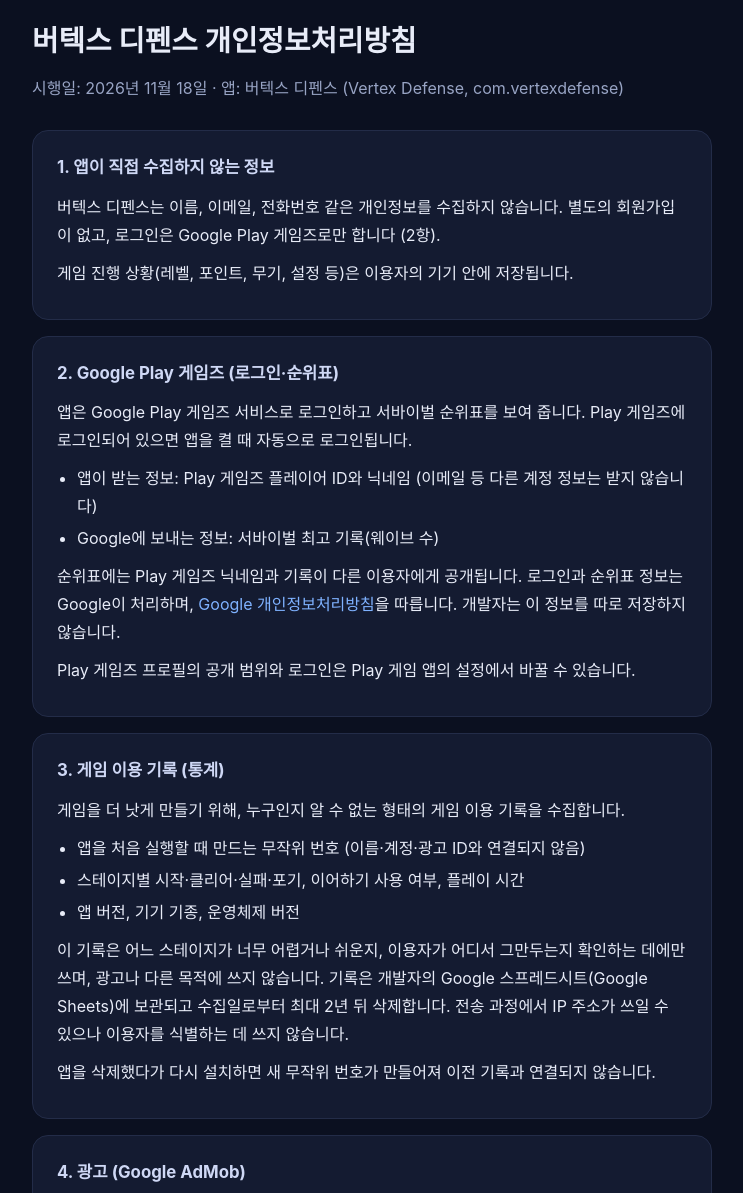
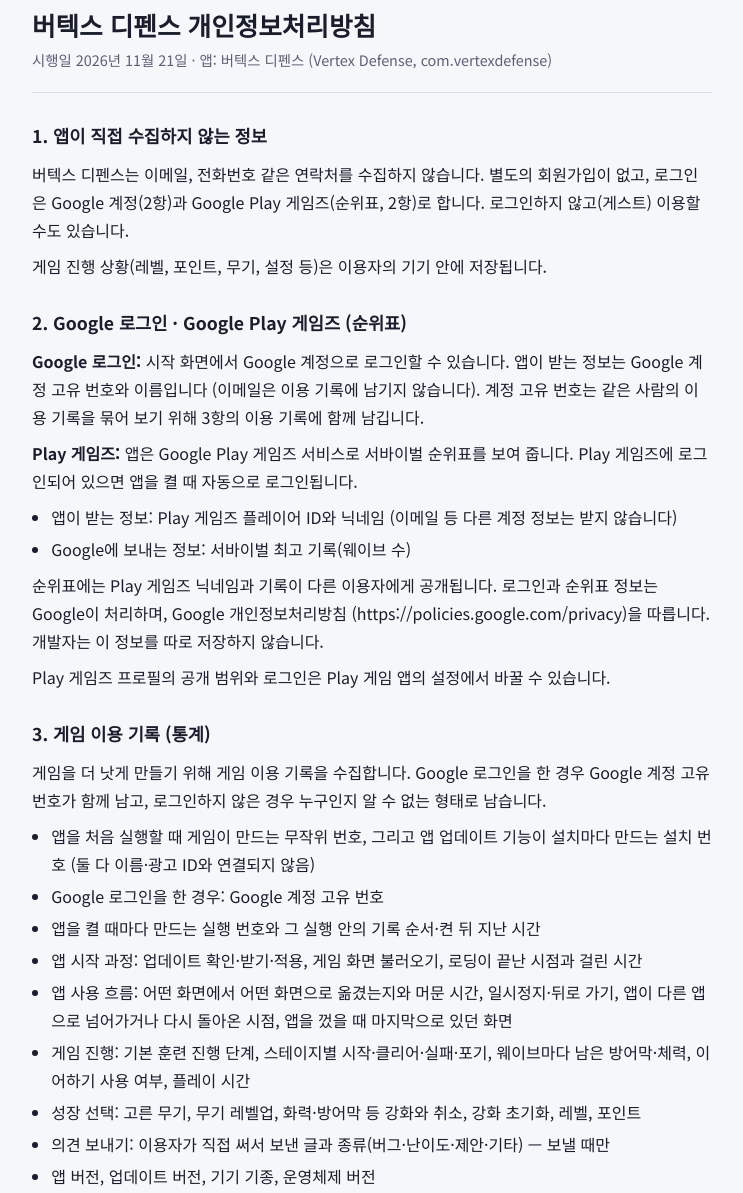
Before and after one commit to mathtkmj2-alt/mathtkmj2-alt.github.io, a plain HTML site: page privacy.html in a window 1280 px wide. Shown: the part 40-1233 px from the top of the page, without its empty margins (268-1011 px from the left). Drawn offline with Linux system fonts and the light colour scheme.

Commit message:
개인정보처리방침 최신화: Google 로그인·계정 고유번호, 이용 기록 상세, 삭제 요청 안내

```diff
--- a/privacy.html
+++ b/privacy.html
@@ -2,72 +2,87 @@
 <html lang="ko">
 <head>
 <meta charset="utf-8">
+<title>버텍스 디펜스 개인정보처리방침</title>
+<link rel="stylesheet" href="https://fonts.googleapis.com/css2?family=Noto+Sans+KR:wght@400;500;700&display=swap">
 <meta name="viewport" content="width=device-width, initial-scale=1">
-<title>개인정보처리방침 — 버텍스 디펜스</title>
 <style>
-  :root { color-scheme: dark; }
-  * { box-sizing: border-box; }
+  /* 한 단짜리 문서: 읽기 폭 고정, 조항마다 제목 */
+  :root {
+    --bg: #f6f7fb;
+    --fg: #1a1d2b;
+    --muted: #5b6075;
+    --rule: #dde0ea;
+    --accent: #2563c9;
+    --font: "Noto Sans KR", "Apple SD Gothic Neo", "Malgun Gothic", system-ui, sans-serif;
+  }
+  @media (prefers-color-scheme: dark) {
+    :root:not([data-theme="light"]) { --bg: #0e1020; --fg: #e6e8f2; --muted: #9ba0b8; --rule: #262a40; --accent: #6fa4ff; color-scheme: dark; }
+  }
+  :root[data-theme="dark"] { --bg: #0e1020; --fg: #e6e8f2; --muted: #9ba0b8; --rule: #262a40; --accent: #6fa4ff; color-scheme: dark; }
   body {
-    margin: 0;
-    font-family: -apple-system, BlinkMacSystemFont, "Apple SD Gothic Neo", "Malgun Gothic", "Noto Sans KR", sans-serif;
-    background: #0b1020;
-    color: #e8ecf8;
-    line-height: 1.75;
+    background: var(--bg); color: var(--fg); font-family: var(--font); font-size: 16px; line-height: 1.75;
+    padding-block: 40px 64px;
+    padding-left: max(16px, env(safe-area-inset-left, 0px)); padding-right: max(16px, env(safe-area-inset-right, 0px));
   }
-  .wrap { max-width: 720px; margin: 0 auto; padding: 56px 20px 72px; }
-  h1 { font-size: 1.8rem; margin: 0 0 8px; }
-  .sub { color: #98a4c4; margin: 0 0 28px; }
-  .card {
-    background: #141b31;
-    border: 1px solid #232c48;
-    border-radius: 16px;
-    padding: 22px 24px;
-    margin: 0 0 16px;
-  }
-  h2 { font-size: 1.05rem; margin: 0 0 10px; color: #cfd8f5; }
-  p { margin: 0 0 10px; }
-  ul { margin: 0 0 10px; padding-left: 20px; }
-  li { margin: 4px 0; }
-  a { color: #7fb2ff; text-decoration: none; }
-  a:hover { text-decoration: underline; }
-  footer { color: #7b87a6; font-size: 0.88rem; margin-top: 28px; }
+  main { max-width: 680px; margin: 0 auto; display: grid; gap: 28px; }
+  header { display: grid; gap: 6px; border-bottom: 1px solid var(--rule); padding-bottom: 20px; }
+  h1 { font-size: 1.6rem; line-height: 1.3; margin: 0; text-wrap: balance; }
+  .meta { color: var(--muted); font-size: 0.9rem; margin: 0; }
+  section { display: grid; gap: 8px; }
+  h2 { font-size: 1.1rem; margin: 0; }
+  p, ul { margin: 0; }
+  ul { padding-left: 1.2em; display: grid; gap: 4px; }
+  a { color: var(--accent); overflow-wrap: anywhere; }
+  .mail { font-weight: 700; user-select: all; }
+  .en { border-top: 1px solid var(--rule); padding-top: 24px; color: var(--muted); font-size: 0.95rem; }
+  .en h2 { color: var(--fg); }
 </style>
 </head>
 <body>
-<div class="wrap">
-  <h1>버텍스 디펜스 개인정보처리방침</h1>
-  <p class="sub">시행일: 2026년 11월 18일 · 앱: 버텍스 디펜스 (Vertex Defense, com.vertexdefense)</p>
+<main>
+  <header>
+    <h1>버텍스 디펜스 개인정보처리방침</h1>
+    <p class="meta">시행일 2026년 11월 21일 · 앱: 버텍스 디펜스 (Vertex Defense, com.vertexdefense)</p>
+  </header>
 
-  <div class="card">
+  <section>
     <h2>1. 앱이 직접 수집하지 않는 정보</h2>
-    <p>버텍스 디펜스는 이름, 이메일, 전화번호 같은 개인정보를 수집하지 않습니다. 별도의 회원가입이 없고, 로그인은 Google Play 게임즈로만 합니다 (2항).</p>
+    <p>버텍스 디펜스는 이메일, 전화번호 같은 연락처를 수집하지 않습니다. 별도의 회원가입이 없고, 로그인은 Google 계정(2항)과 Google Play 게임즈(순위표, 2항)로 합니다. 로그인하지 않고(게스트) 이용할 수도 있습니다.</p>
     <p>게임 진행 상황(레벨, 포인트, 무기, 설정 등)은 이용자의 기기 안에 저장됩니다.</p>
-  </div>
+  </section>
 
-  <div class="card">
-    <h2>2. Google Play 게임즈 (로그인·순위표)</h2>
-    <p>앱은 Google Play 게임즈 서비스로 로그인하고 서바이벌 순위표를 보여 줍니다. Play 게임즈에 로그인되어 있으면 앱을 켤 때 자동으로 로그인됩니다.</p>
+  <section>
+    <h2>2. Google 로그인 · Google Play 게임즈 (순위표)</h2>
+    <p><b>Google 로그인:</b> 시작 화면에서 Google 계정으로 로그인할 수 있습니다. 앱이 받는 정보는 Google 계정 고유 번호와 이름입니다 (이메일은 이용 기록에 남기지 않습니다). 계정 고유 번호는 같은 사람의 이용 기록을 묶어 보기 위해 3항의 이용 기록에 함께 남깁니다.</p>
+    <p><b>Play 게임즈:</b> 앱은 Google Play 게임즈 서비스로 서바이벌 순위표를 보여 줍니다. Play 게임즈에 로그인되어 있으면 앱을 켤 때 자동으로 로그인됩니다.</p>
     <ul>
       <li>앱이 받는 정보: Play 게임즈 플레이어 ID와 닉네임 (이메일 등 다른 계정 정보는 받지 않습니다)</li>
       <li>Google에 보내는 정보: 서바이벌 최고 기록(웨이브 수)</li>
     </ul>
-    <p>순위표에는 Play 게임즈 닉네임과 기록이 다른 이용자에게 공개됩니다. 로그인과 순위표 정보는 Google이 처리하며, <a href="https://policies.google.com/privacy">Google 개인정보처리방침</a>을 따릅니다. 개발자는 이 정보를 따로 저장하지 않습니다.</p>
+    <p>순위표에는 Play 게임즈 닉네임과 기록이 다른 이용자에게 공개됩니다. 로그인과 순위표 정보는 Google이 처리하며, Google 개인정보처리방침 (https://policies.google.com/privacy)을 따릅니다. 개발자는 이 정보를 따로 저장하지 않습니다.</p>
     <p>Play 게임즈 프로필의 공개 범위와 로그인은 Play 게임 앱의 설정에서 바꿀 수 있습니다.</p>
-  </div>
+  </section>
 
-  <div class="card">
+  <section>
     <h2>3. 게임 이용 기록 (통계)</h2>
-    <p>게임을 더 낫게 만들기 위해, 누구인지 알 수 없는 형태의 게임 이용 기록을 수집합니다.</p>
+    <p>게임을 더 낫게 만들기 위해 게임 이용 기록을 수집합니다. Google 로그인을 한 경우 Google 계정 고유 번호가 함께 남고, 로그인하지 않은 경우 누구인지 알 수 없는 형태로 남습니다.</p>
     <ul>
-      <li>앱을 처음 실행할 때 만드는 무작위 번호 (이름·계정·광고 ID와 연결되지 않음)</li>
-      <li>스테이지별 시작·클리어·실패·포기, 이어하기 사용 여부, 플레이 시간</li>
-      <li>앱 버전, 기기 기종, 운영체제 버전</li>
+      <li>앱을 처음 실행할 때 게임이 만드는 무작위 번호, 그리고 앱 업데이트 기능이 설치마다 만드는 설치 번호 (둘 다 이름·광고 ID와 연결되지 않음)</li>
+      <li>Google 로그인을 한 경우: Google 계정 고유 번호</li>
+      <li>앱을 켤 때마다 만드는 실행 번호와 그 실행 안의 기록 순서·켠 뒤 지난 시간</li>
+      <li>앱 시작 과정: 업데이트 확인·받기·적용, 게임 화면 불러오기, 로딩이 끝난 시점과 걸린 시간</li>
+      <li>앱 사용 흐름: 어떤 화면에서 어떤 화면으로 옮겼는지와 머문 시간, 일시정지·뒤로 가기, 앱이 다른 앱으로 넘어가거나 다시 돌아온 시점, 앱을 껐을 때 마지막으로 있던 화면</li>
+      <li>게임 진행: 기본 훈련 진행 단계, 스테이지별 시작·클리어·실패·포기, 웨이브마다 남은 방어막·체력, 이어하기 사용 여부, 플레이 시간</li>
+      <li>성장 선택: 고른 무기, 무기 레벨업, 화력·방어막 등 강화와 취소, 강화 초기화, 레벨, 포인트</li>
+      <li>의견 보내기: 이용자가 직접 써서 보낸 글과 종류(버그·난이도·제안·기타) — 보낼 때만</li>
+      <li>앱 버전, 업데이트 버전, 기기 기종, 운영체제 버전</li>
     </ul>
-    <p>이 기록은 어느 스테이지가 너무 어렵거나 쉬운지, 이용자가 어디서 그만두는지 확인하는 데에만 쓰며, 광고나 다른 목적에 쓰지 않습니다. 기록은 개발자의 Google 스프레드시트(Google Sheets)에 보관되고 수집일로부터 최대 2년 뒤 삭제합니다. 전송 과정에서 IP 주소가 쓰일 수 있으나 이용자를 식별하는 데 쓰지 않습니다.</p>
-    <p>앱을 삭제했다가 다시 설치하면 새 무작위 번호가 만들어져 이전 기록과 연결되지 않습니다.</p>
-  </div>
+    <p>이 기록은 어느 스테이지가 너무 어렵거나 쉬운지, 이용자가 어디서 그만두는지, 어떤 무기와 강화를 고르는지 확인해 게임을 고치는 데에만 쓰며, 광고나 다른 목적에 쓰지 않습니다. 기록은 개발자의 Google 스프레드시트(Google Sheets)에 보관되고 수집일로부터 최대 2년 뒤 삭제합니다. 인터넷이 연결되지 않았을 때는 기기에 잠시 모아 두었다가 다음에 보냅니다. 전송 과정에서 IP 주소가 쓰일 수 있으나 이용자를 식별하는 데 쓰지 않습니다.</p>
+    <p>앱을 삭제했다가 다시 설치하면 새 무작위 번호와 새 설치 번호가 만들어집니다. 다시 Google 로그인을 하면 같은 계정 번호로 이전 기록과 묶입니다.</p>
+    <p>의견 보내기로 보낸 글은 위 기록과 함께 보관하고 게임을 고치는 데에만 씁니다. 글에는 이름·연락처 같은 개인정보를 적지 않도록 안내하며, 적혀 있더라도 답장이나 다른 용도로 쓰지 않습니다. 답장이 필요하면 아래 문의 메일로 보내 주세요.</p>
+  </section>
 
-  <div class="card">
+  <section>
     <h2>4. 광고 (Google AdMob)</h2>
     <p>앱은 Google AdMob 광고를 보여 줍니다. 광고를 보여 주는 과정에서 Google이 다음 정보를 수집하고 처리할 수 있습니다.</p>
     <ul>
@@ -75,37 +90,35 @@
       <li>기기 정보 (기종, 운영체제 버전 등)와 대략적인 위치(IP 주소 기반)</li>
       <li>광고 노출·클릭 기록</li>
     </ul>
-    <p>이 정보는 광고 제공, 광고 성과 측정, 부정 클릭 방지에 쓰입니다. Google의 처리 방식은 <a href="https://policies.google.com/technologies/partner-sites">Google 파트너 사이트·앱의 데이터 사용 안내</a>에서 볼 수 있습니다.</p>
-    <p>기기 설정의 Google → 광고에서 광고 ID를 재설정하거나 삭제할 수 있습니다.</p>
-  </div>
+    <p>이 정보는 광고 제공, 광고 성과 측정, 부정 클릭 방지에 쓰입니다. Google의 처리 방식은 <a href="https://policies.google.com/technologies/partner-sites" target="_blank" rel="noopener">Google 파트너 사이트·앱의 데이터 사용 안내</a>에서 볼 수 있습니다.</p>
+    <p>기기 설정의 <b>Google → 광고</b>에서 광고 ID를 재설정하거나 삭제할 수 있습니다.</p>
+  </section>
 
-  <div class="card">
+  <section>
     <h2>5. 결제 (광고 제거)</h2>
     <p>광고 제거 상품의 결제는 Google Play가 처리합니다. 개발자는 카드 번호 등 결제 정보를 받지 않습니다. 앱은 '광고 제거를 구매했는지'만 기기에 저장합니다.</p>
-  </div>
+  </section>
 
-  <div class="card">
+  <section>
     <h2>6. 보관과 삭제</h2>
-    <p>앱을 삭제하면 기기에 저장된 게임 기록과 구매 상태 표시가 함께 지워집니다. 구매 내역은 Google Play 계정에 남아 있어 다시 설치한 뒤 '구매 복원'으로 되찾을 수 있습니다. 순위표 기록은 Google Play 게임즈에 남으며, Play 게임 앱에서 Play 게임즈 프로필과 데이터를 삭제할 수 있습니다.</p>
-  </div>
+    <p>앱을 삭제하면 기기에 저장된 게임 기록과 구매 상태 표시가 함께 지워집니다. 구매 내역은 Google Play 계정에 남아 있어 다시 설치한 뒤 '구매 복원'으로 되찾을 수 있습니다. 순위표 기록은 Google Play 게임즈에 남으며, Play 게임 앱에서 Play 게임즈 프로필과 데이터를 삭제할 수 있습니다. Google 계정 번호가 남은 이용 기록의 삭제를 원하면 아래 문의 메일로 요청해 주세요. 확인 후 삭제합니다. Google 계정과 앱의 연결은 Google 계정 설정(보안 → 서드 파티 앱 및 서비스)에서 해제할 수 있습니다.</p>
+  </section>
 
-  <div class="card">
+  <section>
     <h2>7. 아동</h2>
     <p>이 앱은 만 13세 미만 아동을 대상으로 하지 않습니다.</p>
-  </div>
+  </section>
 
-  <div class="card">
+  <section>
     <h2>8. 변경</h2>
     <p>이 방침이 바뀌면 이 페이지에 새 내용과 시행일을 올립니다.</p>
-  </div>
+  </section>
 
-  <div class="card">
+  <section>
     <h2>9. 문의</h2>
-    <p>개인정보 관련 문의: <a href="mailto:math.dapulsu@gmail.com">math.dapulsu@gmail.com</a></p>
-    <p><a href="/">버텍스 디펜스 공식 안내 페이지로 돌아가기</a></p>
-  </div>
+    <p>개인정보 관련 문의: <span class="mail">math.dapulsu@gmail.com</span></p>
+  </section>
 
-  <footer>© 2026 dapulsu.</footer>
-</div>
+</main>
 </body>
 </html>
```
